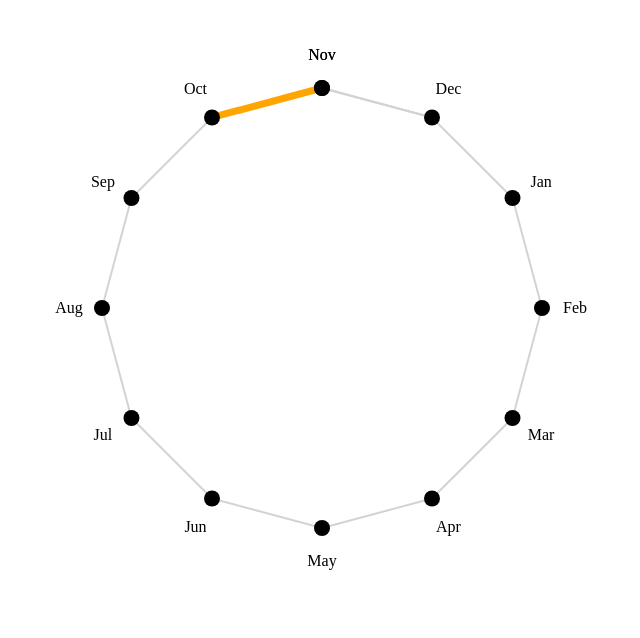
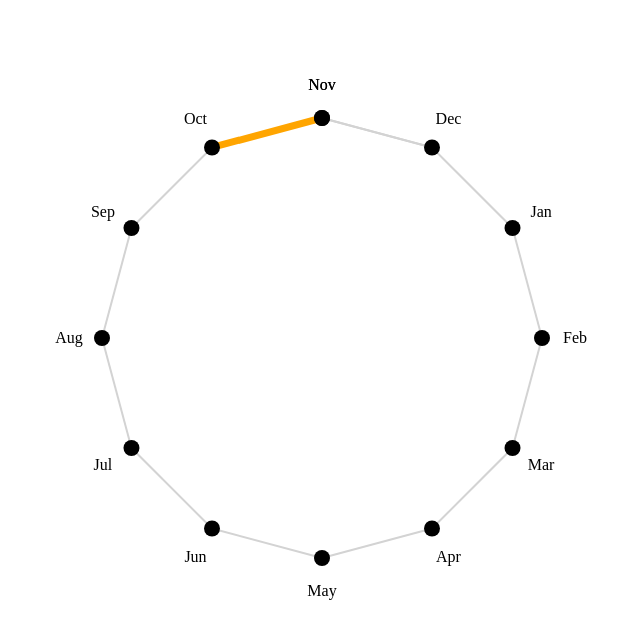
Before and after one commit to DanOlner/twelvepoints, a plain HTML site: page index.html in a window 1280 px wide. Shown: the whole page, without its empty margins (16-656 px from the left). Drawn offline with Linux system fonts and the light colour scheme.

Commit message:
position tweak

```diff
--- a/index.html
+++ b/index.html
@@ -13,7 +13,7 @@
 
             <svg width="800px" height="800px">
 
-            <g class="circle" transform = "translate(330,300)"></g>
+            <g class="circle" transform = "translate(330,330)"></g>
 
             </svg>
 
```
